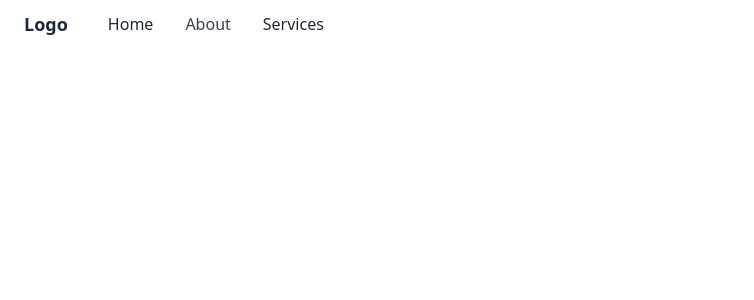
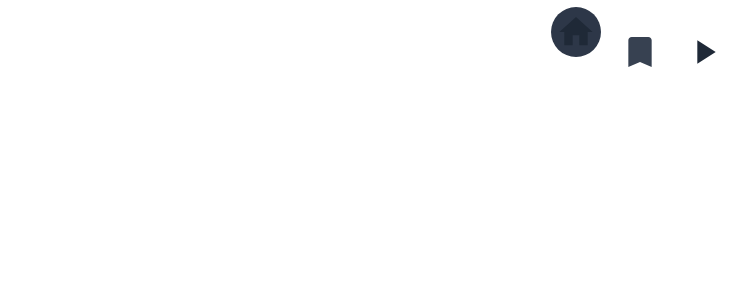
Before and after one commit to Hairax/work, a React (Create React App) app: page / in a window 1280 px wide. Shown: the top 300 px of the page, without its empty margins (0-754 px from the left). Built offline with nearby package versions, Linux system fonts and the light colour scheme.

Commit message:
add animation and icons header

```diff
--- a/package.json
+++ b/package.json
@@ -8,6 +8,7 @@
     "@testing-library/user-event": "^13.5.0",
     "react": "^18.3.1",
     "react-dom": "^18.3.1",
+    "react-icons": "^5.3.0",
     "react-router-dom": "^6.26.2",
     "react-scripts": "5.0.1",
     "web-vitals": "^2.1.4"
--- /dev/null
+++ b/src/componentes/Header/Header.css
@@ -0,0 +1,40 @@
+.elevated-icon {
+    transform: translateY(-20px);
+    position: relative;
+}
+
+.elevated-icon::before {
+    content: '';
+    position: absolute;
+    top: -10px;
+    left: -10px;
+    width: 60px; /* Ajusta el tamaño según sea necesario */
+    height: 60px;
+    background-color: white;
+    border-radius: 50%;
+    z-index: -2;
+    transition: transform 0.2s ease-in-out;
+}
+
+.elevated-icon::after {
+    content: '';
+    position: absolute;
+    top: -5px;
+    left: -5px;
+    width: 50px; /* Ajusta el tamaño según sea necesario */
+    height: 50px;
+    /* bg-gray-800 que color de background-color es */
+    background-color: #2d3748;
+    border-radius: 50%;
+    z-index: -1;
+    transition: transform 0.2s ease-in-out;
+}
+
+.nav-icon {
+    position: relative;
+    transition: transform 0.2s ease-in-out; /* Transición para los iconos */
+}
+
+.nav-icon:hover {
+    transform: scale(1); /* Efecto hover para los iconos */
+}
--- a/src/componentes/Header/Header.js
+++ b/src/componentes/Header/Header.js
@@ -1,32 +1,50 @@
 import React, { useState } from "react";
+import { useLocation } from "react-router-dom";
 import HeaderMobile from "./HeaderMobile";
+import { MdBookmark, MdHome, MdPlayArrow } from "react-icons/md";
+import "./Header.css";
 
 function Header() {
     const [isMobileMenuOpen, setIsMobileMenuOpen] = useState(false);
+    const location = useLocation();
 
     const toggleMobileMenu = () => {
-        console.log("Botón de menú móvil clicado");
         setIsMobileMenuOpen(!isMobileMenuOpen);
     };
 
+    const getIconClass = (path) => {
+        return location.pathname === path ? "elevated-icon" : "";
+    };
+
     return (
-        <nav className="bg-white border-gray-200 px-4 lg:px-6 py-2.5 dark:bg-gray-800">
-            <div className="flex flex-wrap justify-between items-center mx-auto max-w-screen">
-                <div className="flex items-center">
-                    <a href="/" className="text-lg font-semibold text-gray-800 dark:text-white">Logo</a>
-                    <ul className="hidden lg:flex space-x-8 ml-10">
-                        <li><a href="/" className="text-gray-800 dark:text-white">Home</a></li>
-                        <li><a href="/about" className="text-gray-700 dark:text-white">About</a></li>
-                        <li><a href="/services" className="text-gray-800 dark:text-white">Services</a></li>
+        <nav className="flex justify-center py-4">
+            <div className="inline-flex items-center space-x-6 dark:bg-gray-800 bg-white rounded-full px-4 py-4">
+                <ul className="flex space-x-6">
+                    <li>
+                        <a href="/" className={`nav-icon text-gray-800 dark:text-white flex items-center ${getIconClass("/")}`}>
+                            <MdHome className="w-10 h-10" />
+                        </a>
+                    </li>
+                    <li>
+                        <a href="/about" className={`nav-icon text-gray-700 dark:text-white flex items-center ${getIconClass("/about")}`}>
+                            <MdBookmark className="w-10 h-10" />
+                        </a>
+                    </li>
+                    <li>
+                        <a href="/services" className={`nav-icon text-gray-800 dark:text-white flex items-center ${getIconClass("/services")}`}>
+                            <MdPlayArrow className="w-10 h-10" />
+                        </a>
+                    </li>
                 </ul>
             </div>
-                <div className="lg:hidden flex items-center">
+
+            {/* Botón de menú móvil */}
+            <div className="lg:hidden flex justify-center mt-2">
                 <button className="mobile-menu-button" onClick={toggleMobileMenu}>
                     <svg className="w-6 h-6 text-gray-800 dark:text-white" fill="none" stroke="currentColor" viewBox="0 0 24 24" xmlns="http://www.w3.org/2000/svg">
                         <path strokeLinecap="round" strokeLinejoin="round" strokeWidth="2" d="M4 6h16M4 12h16M4 18h16"></path>
                     </svg>
                 </button>
-                </div>
             </div>
 
             {/* Pasar isMobileMenuOpen como prop al componente HeaderMobile */}
--- a/src/pages/About.js
+++ b/src/pages/About.js
@@ -3,7 +3,7 @@ import Header from '../componentes/Header/Header';
 
 function About() {
     return (
-      <div className=' items-center bg-gray-200'>
+      <div className=' items-center'>
         <Header />
         <h1 className='text-2xl font-bold text-center'>About</h1>
       </div>
--- a/src/pages/Home.js
+++ b/src/pages/Home.js
@@ -3,7 +3,7 @@ import Header from '../componentes/Header/Header';
 
 function Home() {
     return (
-      <div className=' items-center bg-gray-200'>
+      <div className=' items-center'>
         <Header />
       </div>
     );
--- a/src/pages/Services.js
+++ b/src/pages/Services.js
@@ -12,7 +12,7 @@ function Services() {
   };
 
   return (
-    <div className="items-center bg-gray-200">
+    <div className="items-center">
       <Header />
       <div className="text-2xl font-bold text-center">
         <input
```
Also changed, not shown: 1 other file (tests, documents, lock files or other folders). Lines whose indentation alone changed are shown as unchanged.
